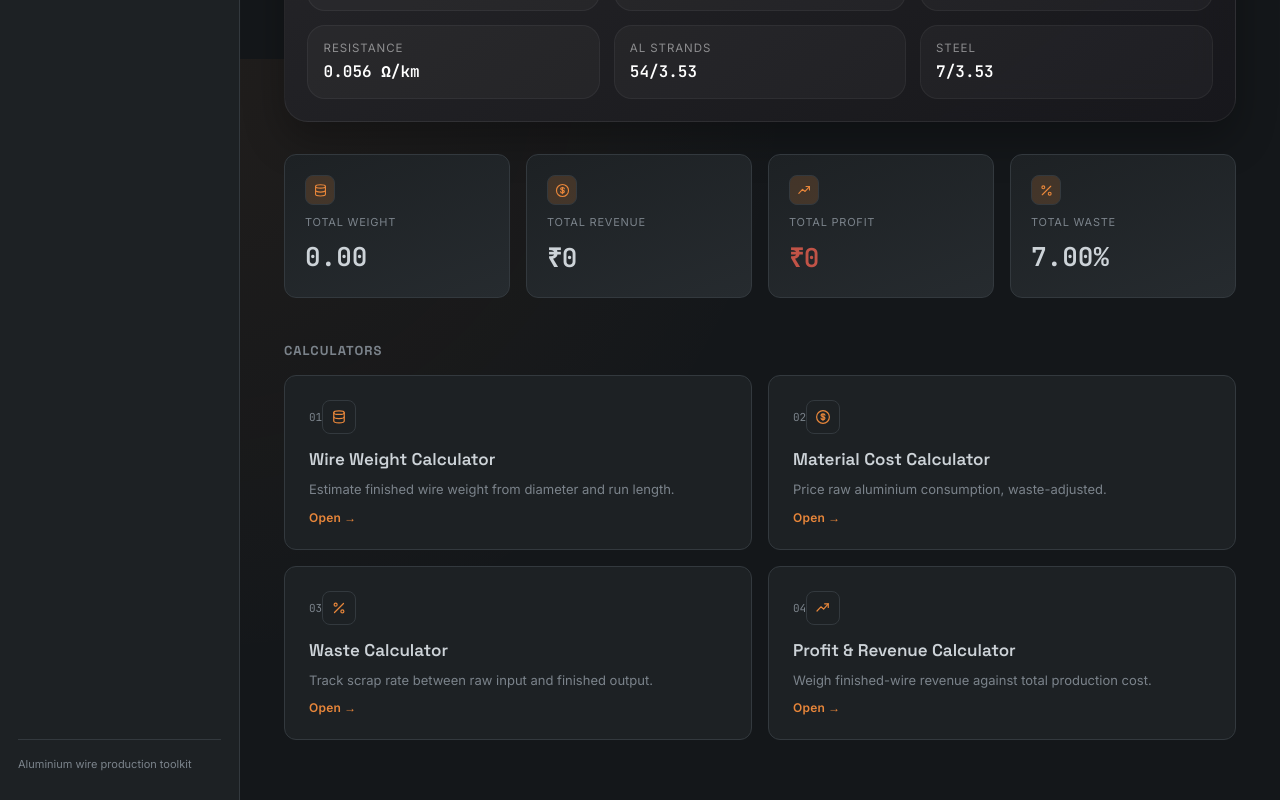
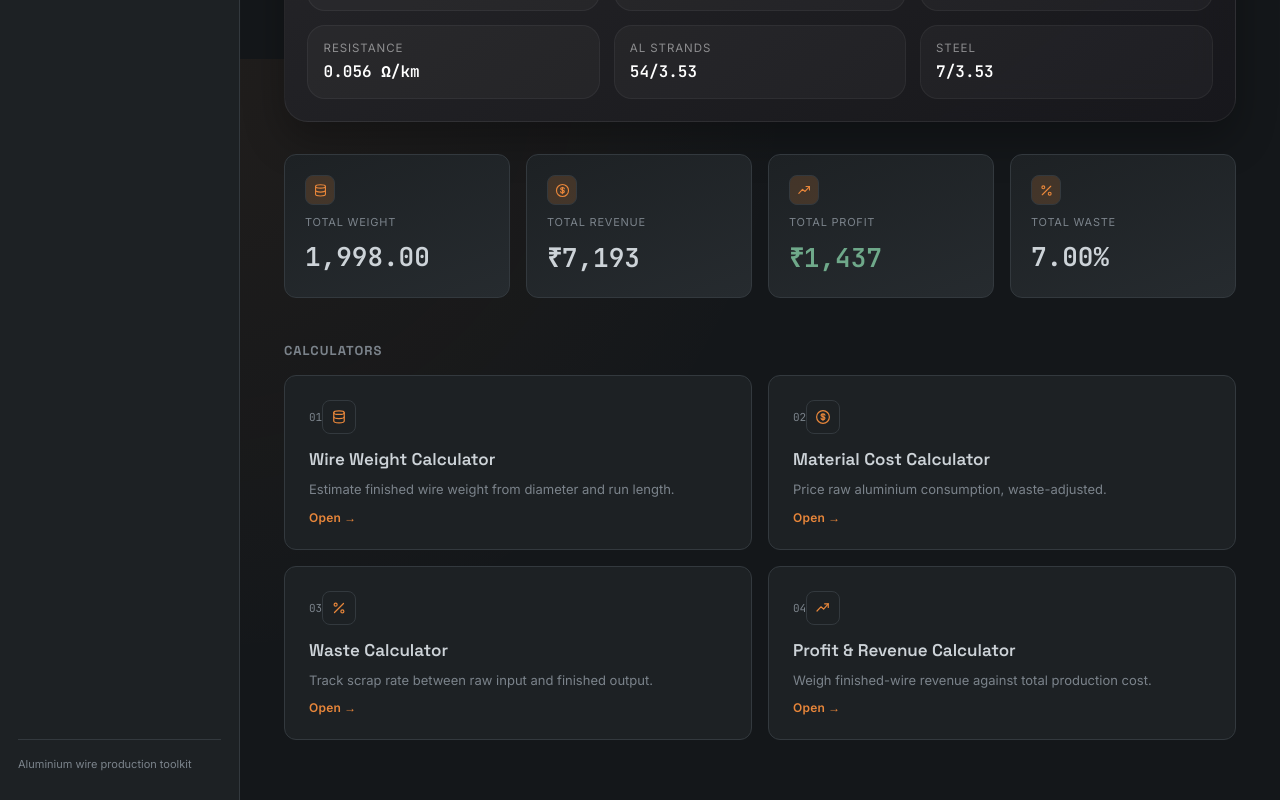
Before and after one commit to Hrithik-Vhora/Wirewise, a React (Vite) app: page / in a window 1280 px wide. Shown: the part 741-1541 px from the top of the page. Built offline with nearby package versions, Linux system fonts and the light colour scheme.

Commit message:
Add weightPerKm to INITIAL_INPUTS and update useEffect
Updated INITIAL_INPUTS to include weightPerKm and modified useEffect to set weightPerKm from selectedConductor.

```diff
--- a/src/App.tsx
+++ b/src/App.tsx
@@ -25,7 +25,7 @@ const TITLES: Record<ViewId, string> = {
 const INITIAL_INPUTS: WireProductionInputs = {
   diameterMm: 2.5,
   lengthM: 1000,
-  density: ALUMINIUM_DENSITY_G_PER_CM3,
+  weightPerKm: 1998,
   materialPricePerKg: 2.4,
   wastePercent: 7,
   sellPricePerKg: 3.6,
@@ -43,12 +43,12 @@ function App() {
 
   // Sync conductor data into calculator inputs
   useEffect(() => {
-    setInputs((prev) => ({
-      ...prev,
-      diameterMm: selectedConductor.diameter,
-    }))
-  }, [selectedConductor])
-
+  setInputs((prev) => ({
+    ...prev,
+    diameterMm: selectedConductor.diameter,
+    weightPerKm: selectedConductor.weightPerKm,
+  }))
+}, [selectedConductor])
   const snapshot = useMemo(() => computeProductionSnapshot(inputs), [inputs])
 
   function updateInput<K extends keyof WireProductionInputs>(
```
